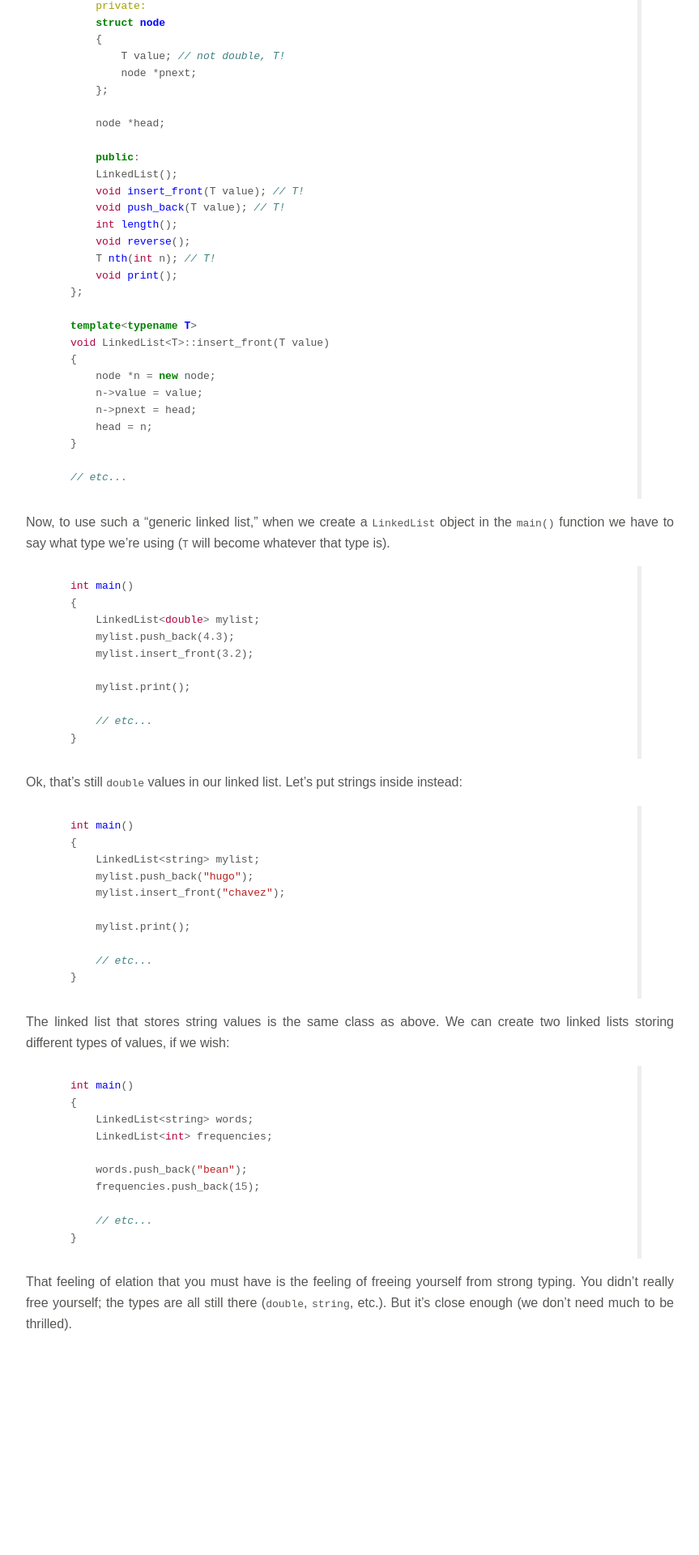
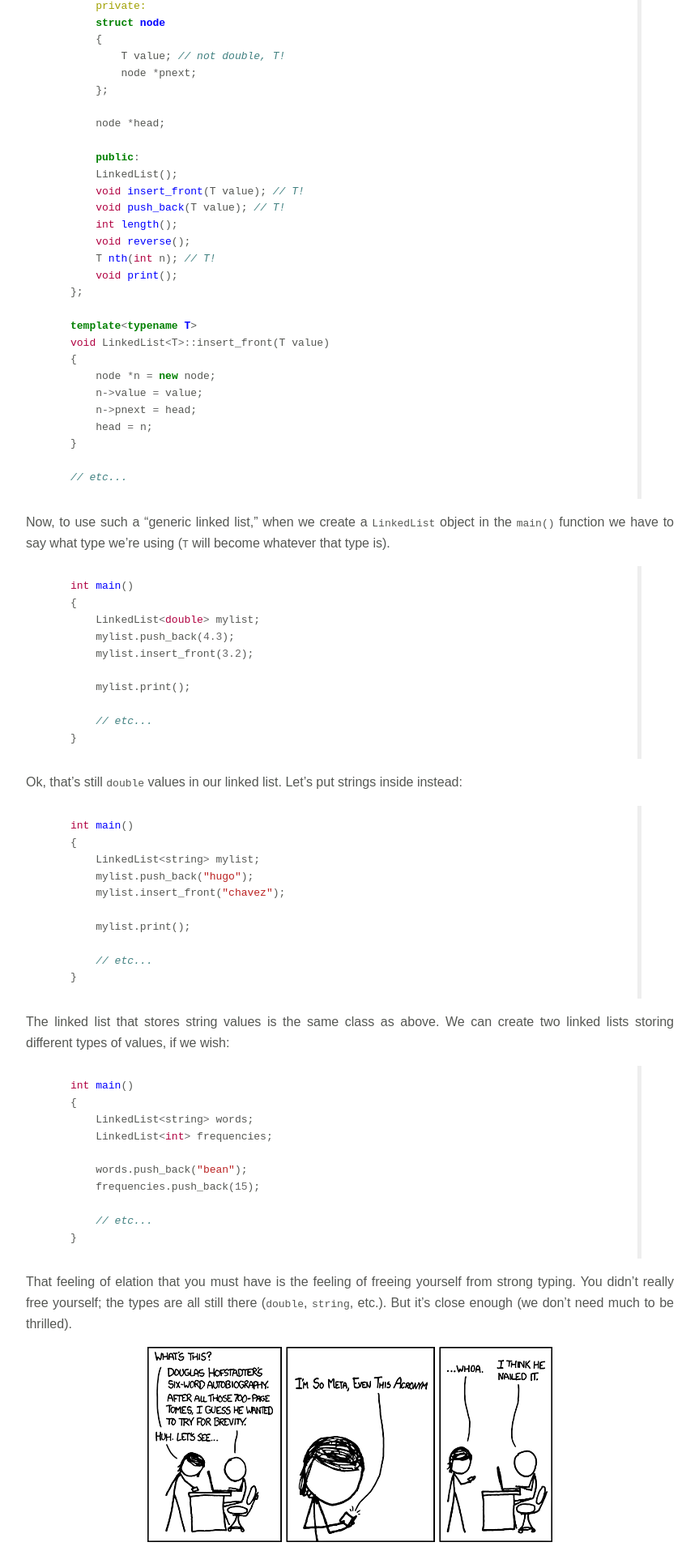
Before and after one commit to joshuaeckroth/cse230-website, a Jekyll site: the page built from lecture/template-metaprogramming.markdown, in a window 1280 px wide. Shown: the part 1621-3541 px from the top of the page at 81% size, without its empty margins (208-1071 px from the left). Built offline with Jekyll 4.4.1, drawn with Linux system fonts in a browser that asks for light colours; Markdown is read by kramdown in place of the engine named in the settings; before the commit the page ends 3284 px from its top, so only the background shows below that.

Commit message:
Added Hofstadter/xkcd 'meta' comic.

```diff
--- a/lecture/template-metaprogramming.markdown
+++ b/lecture/template-metaprogramming.markdown
@@ -163,3 +163,7 @@ That feeling of elation that you must have is the feeling of freeing yourself
 from strong typing. You didn't really free yourself; the types are all still
 there (`double`, `string`, etc.). But it's close enough (we don't need much to
 be thrilled).
+
+<a href="http://imgs.xkcd.com/comics/hofstadter.png">
+![Hofstadter](/images/xkcd-hofstadter.png "Hofstadter")
+</a>
```
Also changed, not shown: images/xkcd-hofstadter.png (added).
